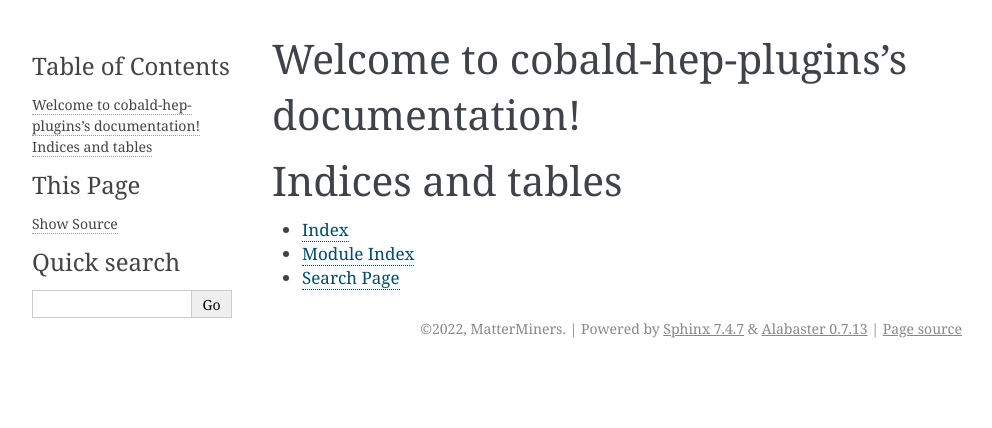
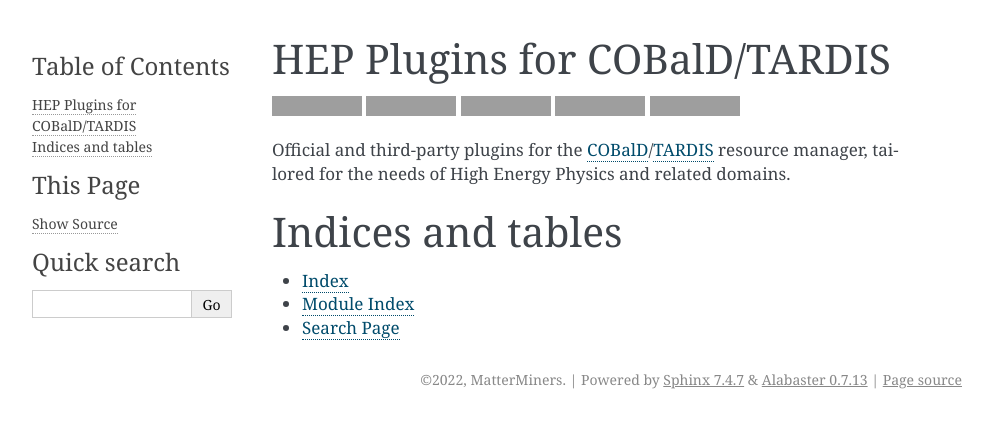
Before and after one commit to MatterMiners/cobald-hep-plugins, a Sphinx documentation site: the page built from docs/index.rst, in a window 1280 px wide. Shown: the top 428 px of the page, without its empty margins (148-1140 px from the left). Built offline with Sphinx 7.4.7, drawn with Linux system fonts in a browser that asks for light colours; formulas are drawn with MathJax 3; pages that are not in the unit, such as notebooks, are missing from menus; grey boxes are pictures that could not be loaded.

Commit message:
Initial Release (#2)
* added entry point for example plugin

* added utilities for loading COBalD configs for tests

* update docs

* added Stopper as a plugin

* Apply suggestions from code review

Co-authored-by: Eileen Kuehn <eileen.kuehn@kit.edu>

* drop pypy unittests; secondary dependency will not support it

Co-authored-by: Eileen Kuehn <eileen.kuehn@kit.edu>

```diff
--- a/cobald_hep_plugins/__init__.py
+++ b/cobald_hep_plugins/__init__.py
@@ -1,4 +1,4 @@
 """
 COBalD/TARDIS Plugins for High Energy Physics
 """
-__version__ = "0.1.1"
+__version__ = "0.12.0"
--- a/docs/index.rst
+++ b/docs/index.rst
@@ -1,12 +1,33 @@
 
-Welcome to cobald-hep-plugins's documentation!
-==============================================
+HEP Plugins for COBalD/TARDIS
+=============================
+
+.. image:: https://readthedocs.org/projects/cobald-hep-plugins/badge/?version=latest
+    :target: http://cobald-hep-plugins.readthedocs.io/en/latest/?badge=latest
+    :alt: Documentation
+
+.. image:: https://badges.gitter.im/MatterMiners.png
+    :target: https://gitter.im/MatterMiners/community
+    :alt: Development and Help Chat
+
+.. image:: https://codecov.io/gh/MatterMiners/cobald-hep-plugins/branch/master/graph/badge.svg
+    :target: https://codecov.io/gh/MatterMiners/cobald-hep-plugins
+    :alt: Test Coverage
+
+.. image:: https://img.shields.io/pypi/v/cobald-hep-plugins.svg
+    :alt: Available on PyPI
+    :target: https://pypi.python.org/pypi/cobald-hep-plugins/
+
+.. image:: https://img.shields.io/github/license/MatterMiners/cobald-hep-plugins.svg
+    :alt: License
+    :target: https://github.com/MatterMiners/cobald-hep-plugins/blob/master/LICENSE
 
 .. toctree::
    :maxdepth: 2
    :caption: Available Plugins
    :hidden:
 
+   plugins/stopper
    plugins/example
 
 .. toctree::
@@ -16,9 +37,15 @@
 
    contributing
 
+Official and third-party plugins for the `COBalD`_/`TARDIS`_ resource manager,
+tailored for the needs of High Energy Physics and related domains.
+
 Indices and tables
 ==================
 
 * :ref:`genindex`
 * :ref:`modindex`
 * :ref:`search`
+
+.. _COBalD: https://cobald.readthedocs.io
+.. _TARDIS: https://cobald-tardis.readthedocs.io
```
Also changed, not shown: README.md (+27 -4 lines), pyproject.toml (+7 -1 lines), 5 other files.
